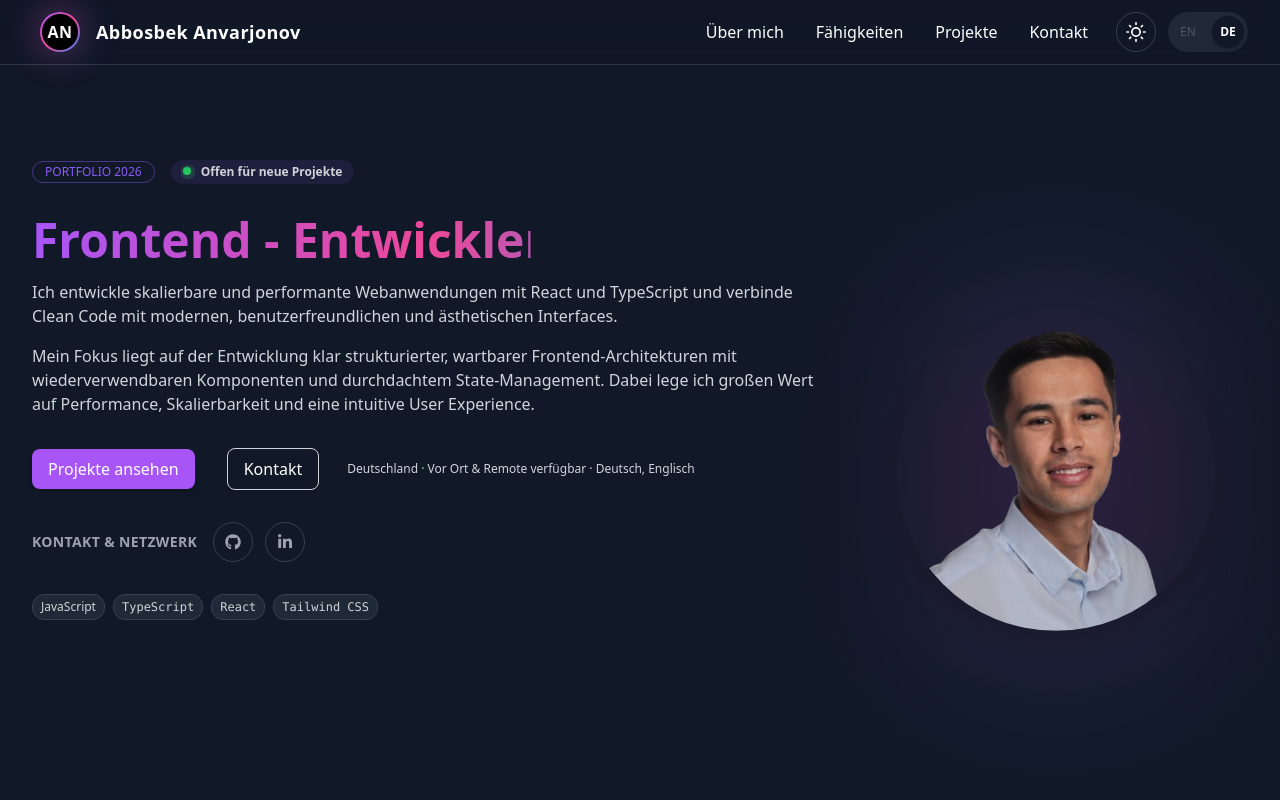
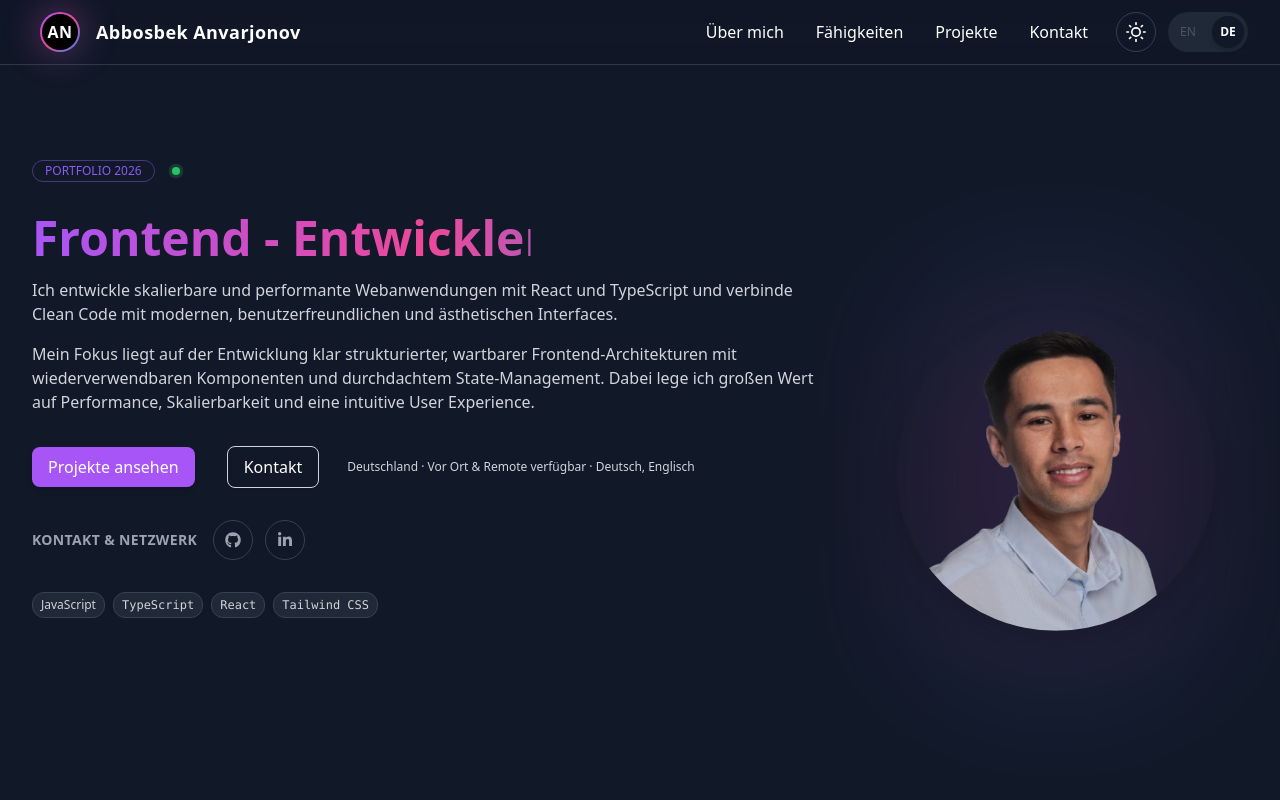
Before and after one commit to abbosaliy/abbosbek-portfolio, a React (Vite) app: page / in a window 1280 px wide. Shown: the top 800 px of the page. Built offline with nearby package versions, Linux system fonts and the light colour scheme.

Commit message:
Refactor Hero component status indicator for improved readability

```diff
--- a/src/components/Hero.tsx
+++ b/src/components/Hero.tsx
@@ -28,16 +28,13 @@ function Hero() {
             PORTFOLIO 2026
           </span>
 
-          <span className="flex items-center gap-2 rounded-xl bg-violet-500/10 px-3 py-1 font-semibold text-xs text-black/80 dark:text-white/80">
-            <span className="relative flex h-2.5 w-2.5">
+          <span className="relative flex h-2.5 w-2.5 items-center justify-center">
             <motion.span
               className="absolute inline-flex h-full w-full rounded-full bg-green-400 opacity-75"
               animate={{ scale: [1, 1.6, 1], opacity: [0.7, 0, 0.7] }}
               transition={{ duration: 1.5, repeat: Infinity }}
             />
             <span className="relative inline-flex h-2 w-2 rounded-full bg-green-500" />
-            </span>
-            {t('status')}
           </span>
         </div>
 
```
Lines whose indentation alone changed are shown as unchanged.
